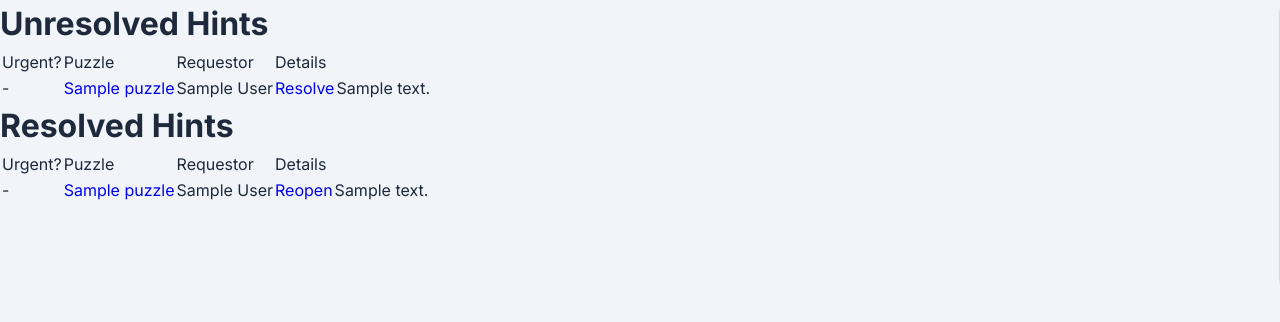
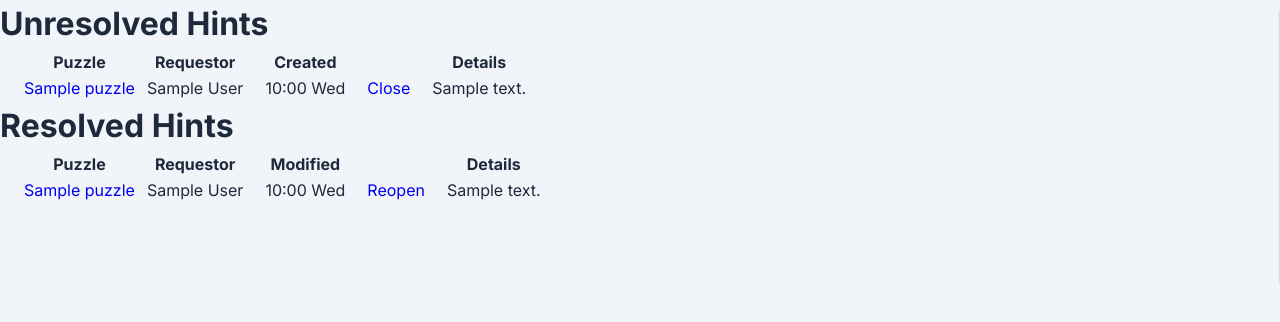
Before and after one commit to rwbarton/metaphysical-solving, a Django app: template templates/puzzles/hint-queue.html in a window 1280 px wide. Shown: the part 50-372 px from the top of the page. Run offline with Django 3.2, Linux system fonts and the light colour scheme; the template is opened without the code that fills it: most values are stand-ins (such as "Sample title", 1, 10 or a date in 2020).

Commit message:
Ugly but functional

```diff
--- a/puzzles/models.py
+++ b/puzzles/models.py
@@ -110,6 +110,8 @@ class QueuedHint(OrderedModel):
     urgent = models.BooleanField(default=False)
     details = models.TextField(blank=True, null=True)
     resolved = models.BooleanField(default=False)
+    createdTime = models.DateTimeField(auto_now_add=True)
+    modifiedTime = models.DateTimeField(auto_now=True)
 
     def __str__(self):
         return '%s on "%s"' % (self.user, self.puzzle.title)
--- a/puzzles/views.py
+++ b/puzzles/views.py
@@ -221,6 +221,7 @@ def puzzle(request, puzzle_id):
                    if other_user not in solvers
                    and other_user != request.user]
     queued_answers = puzzle.queuedanswer_set.order_by('-id')
+    queued_hints = puzzle.queuedhint_set.order_by('-id')
     wrong_answers = puzzle.puzzlewronganswer_set.order_by('-id')
     uploaded_files = puzzle.uploadedfile_set.order_by('id')
     return render(request, "puzzles/puzzle-frames.html", context=puzzle_context(request, {
@@ -232,6 +233,7 @@ def puzzle(request, puzzle_id):
                 'other_solvers': other_solvers,
                 'other_users': other_users,
                 'queued_answers': queued_answers,
+                'queued_hints': queued_hints,
                 'wrong_answers': wrong_answers,
                 'uploaded_files': uploaded_files,
                 'answer_callin': settings.ANSWER_CALLIN_ENABLED, # and puzzle.checkAnswerLink,
@@ -254,6 +256,7 @@ def puzzle_info(request, puzzle_id):
                    if other_user not in solvers
                    and other_user != request.user]
     queued_answers = puzzle.queuedanswer_set.order_by('-id')
+    queued_hints = puzzle.queuedhint_set.order_by('-id')
     wrong_answers = puzzle.puzzlewronganswer_set.order_by('-id')
     uploaded_files = puzzle.uploadedfile_set.order_by('id')
 
@@ -265,6 +268,7 @@ def puzzle_info(request, puzzle_id):
                 'other_solvers': other_solvers,
                 'other_users': other_users,
                 'queued_answers': queued_answers,
+                'queued_hints': queued_hints,
                 'wrong_answers': wrong_answers,
                 'uploaded_files': uploaded_files,
                 'answer_callin': settings.ANSWER_CALLIN_ENABLED, # and puzzle.checkAnswerLink,
--- a/templates/puzzles/hint-queue.html
+++ b/templates/puzzles/hint-queue.html
@@ -11,22 +11,25 @@
   <table class="puzzle-list">
     <tbody>
       <tr class="puzzle-list-header">
-          <td>Urgent?</td>
-	<td>Puzzle</td>
-	<td>Requestor</td>
-	<td>Details</td>
+          <td style="padding-left:10px;padding-right:10px"></td>
+	<th style="padding-left:10px;padding-right:10px">Puzzle</th>
+	<th style="padding-left:10px;padding-right:10px">Requestor</th>
+          <th style="padding-left:10px;padding-right:10px">Created</th>
+          <th style="padding-left:10px;padding-right:10px"></th>
+	<th style="padding-left:10px;padding-right:10px">Details</th>
       </tr>
       {% for queued_hint in queued_hints %}
       <tr class="puzzle-list-regular">
-          <td>{% if queued_hint.urgent %} <b>!</b> {% else %} - {% endif %}</td>
+          <td style="color:red;padding-left:10px;padding-right:10px">{% if queued_hint.urgent %} <b>!</b> {% endif %}</td>
 	<td class="puzzle-list-puzzle">
 	  <a href="{{ queued_hint.puzzle.url }}">{{ queued_hint.puzzle.title }}</a>
     </td>
-      	<td>
+      	<td style="padding-left:10px;padding-right:10px">
 	  {{ queued_hint.user.first_name }} {{ queued_hint.user.last_name }}
 	</td>
-          <td><a href="{% url 'puzzles.views.hint_resolve' queued_hint.id %}"> Resolve </a> </td>
-	<td>
+      <td style="padding-left:10px;padding-right:10px">{{ queued_hint.createdTime|date:'H:i D' }}</td>
+          <td style="padding-left:10px;padding-right:10px"><a href="{% url 'puzzles.views.hint_resolve' queued_hint.id %}"> Close </a> </td>
+	<td style="padding-left:10px;padding-right:10px">
 	  {{ queued_hint.details }}
 	</td>
       </tr>
@@ -39,25 +42,28 @@
 
   <h1>Resolved Hints</h1>
   {% if resolved_hints %}
-  <table class="puzzle-list">
+      <table class="puzzle-list">
     <tbody>
-      <tr class="puzzle-list-header">
-          <td>Urgent?</td>
-	<td>Puzzle</td>
-	<td>Requestor</td>
-	<td>Details</td>
+   <tr class="puzzle-list-header">
+       <th style="padding-left:10px;padding-right:10px"></th>
+	<th style="padding-left:10px;padding-right:10px">Puzzle</th>
+	<th style="padding-left:10px;padding-right:10px">Requestor</th>
+          <th style="padding-left:10px;padding-right:10px">Modified</th>
+          <th style="padding-left:10px;padding-right:10px"></th>
+	<th style="padding-left:10px;padding-right:10px">Details</th>
       </tr>
       {% for queued_hint in resolved_hints %}
-      <tr class="puzzle-list-regular">
-          <td>{% if queued_hint.urgent %} <b>!</b> {% else %} - {% endif %}</td>
+       <tr class="puzzle-list-regular">
+          <td style="padding-left:10px;padding-right:10px">{% if queued_hint.urgent %} <b>!</b> {% endif %}</td>
 	<td class="puzzle-list-puzzle">
 	  <a href="{{ queued_hint.puzzle.url }}">{{ queued_hint.puzzle.title }}</a>
     </td>
-      	<td>
+      	<td style="padding-left:10px;padding-right:10px">
 	  {{ queued_hint.user.first_name }} {{ queued_hint.user.last_name }}
 	</td>
-          <td><a href="{% url 'puzzles.views.hint_resolve' queued_hint.id %}"> Reopen </a> </td>
-	<td>
+      <td style="padding-left:10px;padding-right:10px">{{ queued_hint.modifiedTime|date:'H:i D' }}</td>
+          <td style="padding-left:10px;padding-right:10px"><a href="{% url 'puzzles.views.hint_resolve' queued_hint.id %}"> Reopen </a> </td>
+	<td style="padding-left:10px;padding-right:10px">
 	  {{ queued_hint.details }}
 	</td>
       </tr>
```
Also changed, not shown: templates/puzzles/puzzle-info.html (+8 -1 lines), puzzles/migrations/0028_queuedhint_createdtime_queuedhint_modifiedtime.py (added).
